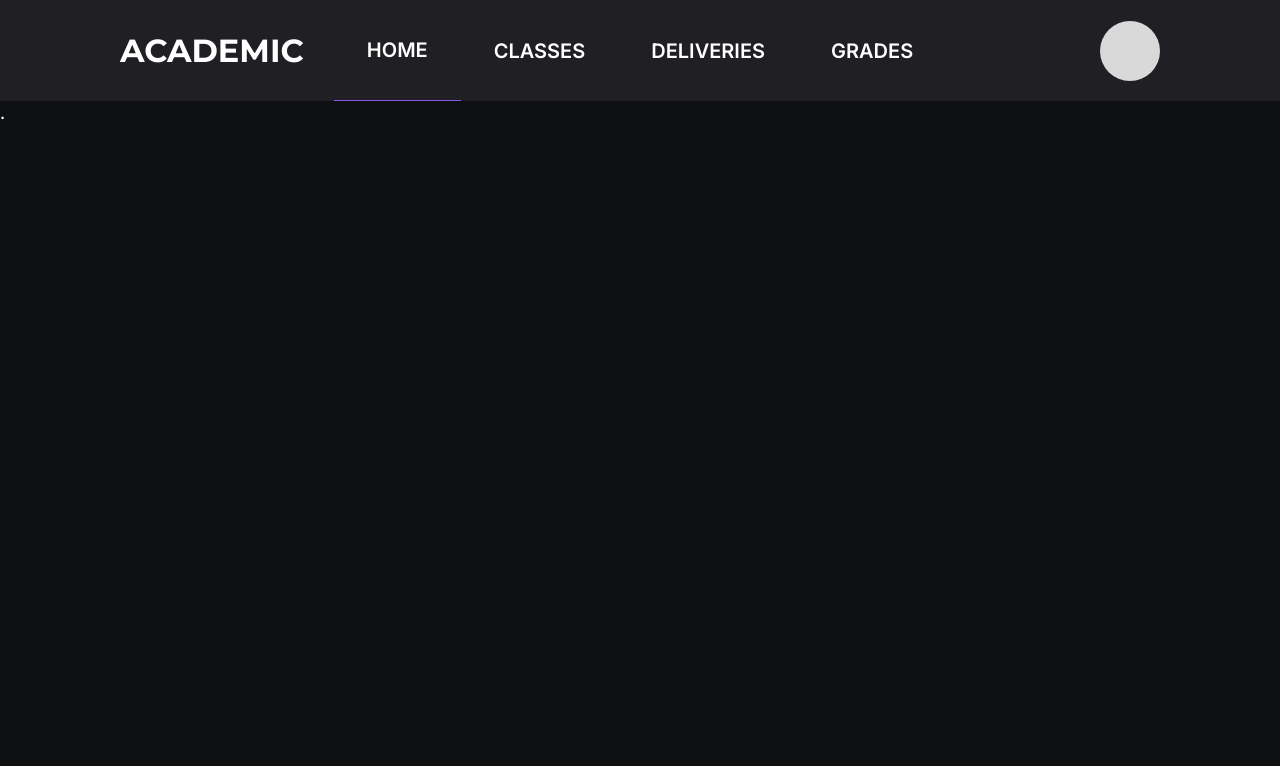
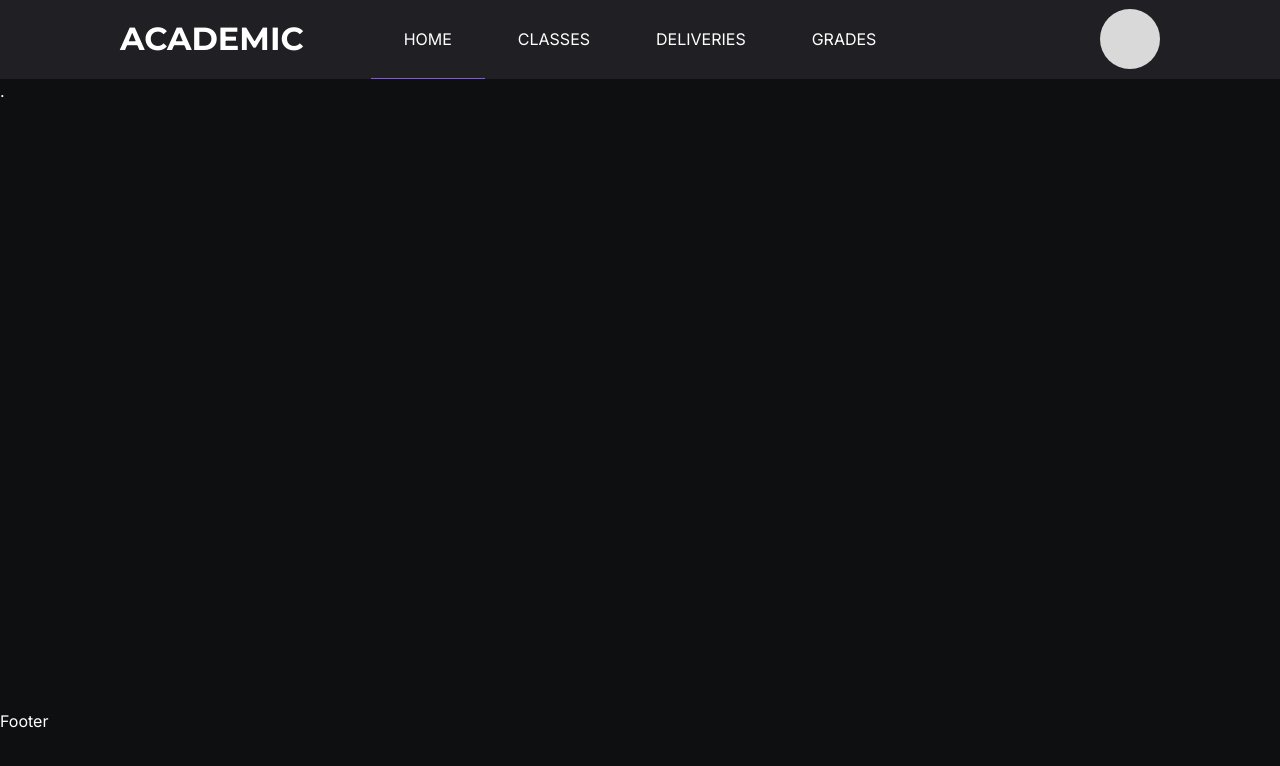
Before and after one commit to jairo-sousa/academic-tool, a React (Vite) app: page / in a window 1280 px wide. Shown: the top 766 px of the page. Built offline with nearby package versions, Linux system fonts and the light colour scheme.

Commit message:
style: resize Header

```diff
--- a/index.html
+++ b/index.html
@@ -11,7 +11,7 @@
 		<link rel="preconnect" href="https://fonts.googleapis.com" />
 		<link rel="preconnect" href="https://fonts.gstatic.com" crossorigin />
 		<link
-			href="https://fonts.googleapis.com/css2?family=Inter:wght@500;600;700&display=swap"
+			href="https://fonts.googleapis.com/css2?family=Inter:wght@400;500;600;700&display=swap"
 			rel="stylesheet"
 		/>
 
--- a/src/App.tsx
+++ b/src/App.tsx
@@ -6,7 +6,7 @@ export function App() {
 		<>
 			<Header />
 			<p style={{ height: "100%" }}>.</p>
-			<Footer />
+			<p style={{ height: "11.6rem" }}>Footer</p>
 		</>
 	);
 }
--- a/src/components/Header.tsx
+++ b/src/components/Header.tsx
@@ -8,7 +8,7 @@ export function Header() {
 			as="header"
 			justify="space-between"
 			w="100%"
-			h="11.6rem"
+			h="10rem"
 			bg="#202024"
 			align="center"
 			pos="relative"
--- a/src/components/Nav.tsx
+++ b/src/components/Nav.tsx
@@ -33,7 +33,6 @@ export function Nav() {
 							borderBottom={route.isActive ? "0.1rem solid #8257E6" : ""}
 							justify="center"
 							align="center"
-							fontSize="2rem"
 						>
 							{route.name}
 						</Flex>
--- a/src/styles/global.css
+++ b/src/styles/global.css
@@ -1,6 +1,6 @@
 * {
 	font-family: "Inter", sans-serif;
-	font-weight: 600;
+	font-weight: 400;
 }
 :root {
 	font-size: 62.5%;
```
